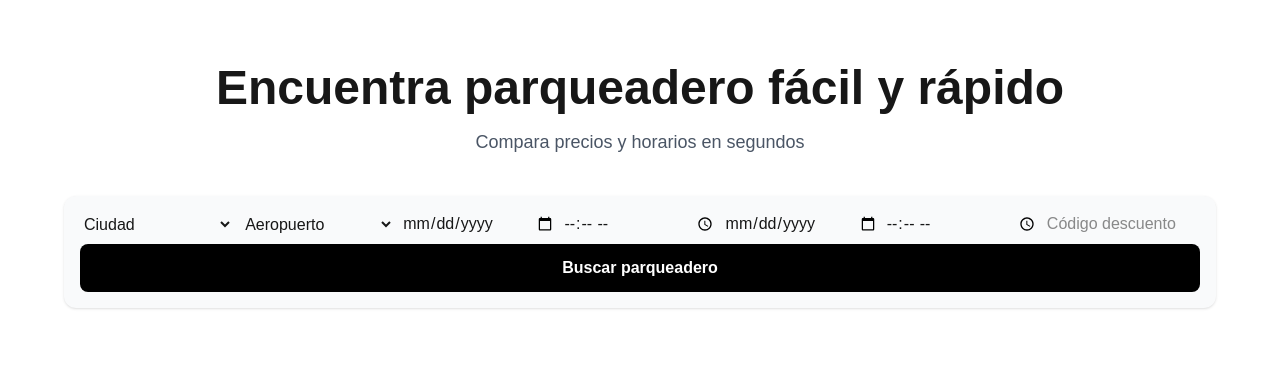
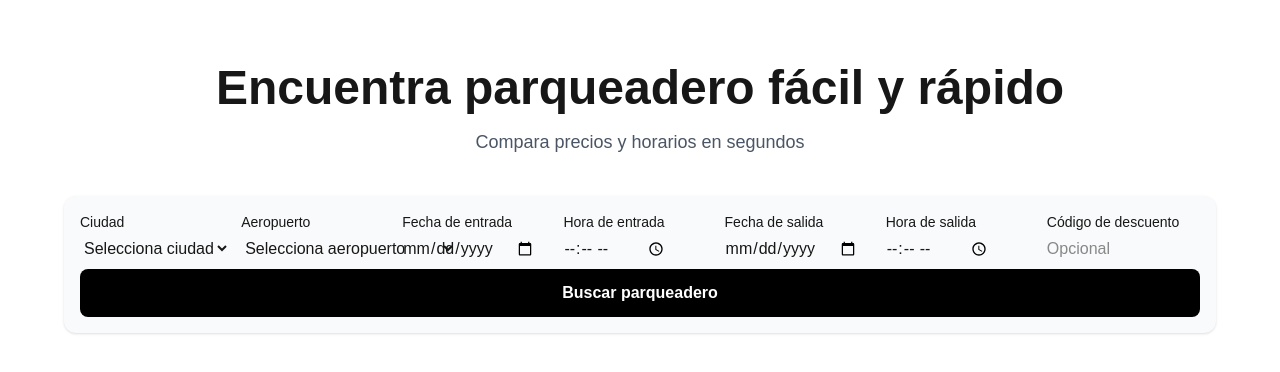
Before and after one commit to agaviria0115-cell/comparaparqueaderos, a Next.js app: page / in a window 1280 px wide. Shown: the top 372 px of the page. Built offline with nearby package versions, Linux system fonts and the light colour scheme.

Commit message:
MVP baseline: home search form and results page

```diff
--- /dev/null
+++ b/app/results/components/ParkingCard.tsx
@@ -0,0 +1,33 @@
+import type { Parking } from "../types";
+
+interface ParkingCardProps {
+  parking: Parking;
+}
+
+export function ParkingCard({ parking }: ParkingCardProps) {
+  return (
+    <article style={{ padding: "12px 0", borderBottom: "1px solid #eee" }}>
+      <h3 style={{ marginBottom: 4 }}>{parking.name}</h3>
+
+      {parking.distanceMeters > 0 && (
+        <p style={{ fontSize: 14, color: "#666", marginBottom: 6 }}>
+          Distance: {parking.distanceMeters} m
+        </p>
+      )}
+
+      <div style={{ marginBottom: 8 }}>
+        <strong style={{ fontSize: 20 }}>
+          ${parking.totalPrice.toLocaleString()}
+        </strong>
+      </div>
+
+      {parking.tags.length > 0 && (
+        <p style={{ fontSize: 14, color: "#444", marginBottom: 8 }}>
+          {parking.tags.join(" • ")}
+        </p>
+      )}
+
+      <button>View details</button>
+    </article>
+  );
+}
--- /dev/null
+++ b/app/results/components/ResultsClient.tsx
@@ -0,0 +1,42 @@
+"use client";
+
+import { useState } from "react";
+import type { Parking } from "../types";
+import { ResultsToolbar } from "./ResultsToolbar";
+import { ResultsList } from "./ResultsList";
+
+interface ResultsClientProps {
+  parkings: Parking[];
+}
+
+export function ResultsClient({ parkings }: ResultsClientProps) {
+  const [sortBy, setSortBy] = useState<
+    "cheapest" | "closest" | "best"
+  >("cheapest");
+
+  const sortedParkings = [...parkings].sort((a, b) => {
+    if (sortBy === "cheapest") {
+      return a.totalPrice - b.totalPrice;
+    }
+
+    if (sortBy === "closest") {
+      return a.distanceMeters - b.distanceMeters;
+    }
+
+    // Best value (placeholder)
+    return a.totalPrice - b.totalPrice;
+  });
+
+  return (
+    <>
+      {sortedParkings.length > 1 && (
+        <ResultsToolbar
+          sortBy={sortBy}
+          onChange={setSortBy}
+        />
+      )}
+
+      <ResultsList parkings={sortedParkings} />
+    </>
+  );
+}
--- /dev/null
+++ b/app/results/components/ResultsHeader.tsx
@@ -0,0 +1,27 @@
+interface ResultsHeaderProps {
+  parkingsCount: number;
+  vehicle?: string;
+  start?: string;
+  end?: string;
+}
+
+export function ResultsHeader({
+  parkingsCount,
+  vehicle,
+  start,
+  end,
+}: ResultsHeaderProps) {
+  return (
+    <section style={{ marginBottom: 16 }}>
+      <h2 style={{ marginBottom: 4 }}>
+        Parking options near you
+      </h2>
+
+      <p style={{ fontSize: 14, color: "#555" }}>
+        {parkingsCount} results
+        {vehicle ? ` • ${vehicle}` : ""}
+        {start && end ? ` • ${start} → ${end}` : ""}
+      </p>
+    </section>
+  );
+}
--- /dev/null
+++ b/app/results/components/ResultsList.tsx
@@ -0,0 +1,25 @@
+import type { Parking } from "../types";
+import { ParkingCard } from "./ParkingCard";
+
+interface ResultsListProps {
+  parkings: Parking[];
+}
+
+export function ResultsList({ parkings }: ResultsListProps) {
+  if (parkings.length === 0) {
+    return (
+      <section>
+        <p>No parking options found.</p>
+        <p>Try adjusting your date, time, or location.</p>
+      </section>
+    );
+  }
+
+  return (
+    <section>
+      {parkings.map((parking) => (
+        <ParkingCard key={parking.id} parking={parking} />
+      ))}
+    </section>
+  );
+}
--- /dev/null
+++ b/app/results/components/ResultsToolbar.tsx
@@ -0,0 +1,22 @@
+interface ResultsToolbarProps {
+  sortBy: string;
+  onChange: (value: "cheapest" | "closest" | "best") => void;
+}
+
+export function ResultsToolbar({ sortBy, onChange }: ResultsToolbarProps) {
+  return (
+    <section style={{ marginBottom: 12 }}>
+      <label style={{ fontSize: 14, color: "#444" }}>
+        Ordenar por{" "}
+        <select
+          value={sortBy}
+          onChange={(e) => onChange(e.target.value as any)}
+        >
+          <option value="cheapest">Menor Precio</option>
+          <option value="closest">Más cercano</option>
+          <option value="best">Mejor opción</option>
+        </select>
+      </label>
+    </section>
+  );
+}
--- /dev/null
+++ b/app/results/page.tsx
@@ -0,0 +1,105 @@
+import { ResultsHeader } from "./components/ResultsHeader";
+import { ResultsClient } from "./components/ResultsClient";
+import type { Parking } from "./types";
+import { supabase } from "../lib/supabase";
+
+interface SearchParams {
+  lat?: string;
+  lng?: string;
+  start?: string;
+  end?: string;
+  vehicle?: string;
+}
+
+/**
+ * Compute hours between two ISO date strings
+ */
+function hoursBetween(start?: string, end?: string): number {
+  if (!start || !end) return 0;
+
+  const startDate = new Date(start);
+  const endDate = new Date(end);
+
+  const diffMs = endDate.getTime() - startDate.getTime();
+  if (diffMs <= 0) return 0;
+
+  return diffMs / (1000 * 60 * 60);
+}
+
+export default async function ResultsPage({
+  searchParams,
+}: {
+  searchParams: Promise<SearchParams>;
+}) {
+  /* ----------------------------
+     Read URL params
+  ----------------------------- */
+  const params = await searchParams;
+
+  const vehicle = params.vehicle;
+  const start = params.start;
+  const end = params.end;
+
+  /* ----------------------------
+     Compute duration (days billed)
+  ----------------------------- */
+  const durationHours = hoursBetween(start, end);
+  const durationDays =
+    durationHours > 0 ? Math.ceil(durationHours / 24) : 0;
+
+  /* ----------------------------
+     Fetch parkings from Supabase
+  ----------------------------- */
+  const { data, error } = await supabase
+    .from("parkings")
+    .select(`
+      id,
+      name,
+      price_per_day,
+      is_covered,
+      has_shuttle
+    `)
+    .eq("is_active", true);
+
+  if (error) {
+    console.error("Supabase error:", error.message);
+  }
+
+  /* ----------------------------
+     Map DB rows → Parking[]
+  ----------------------------- */
+  const parkings: Parking[] =
+    data?.map((row) => {
+      const pricePerDay = row.price_per_day ?? 0;
+      const totalPrice =
+        durationDays > 0 ? durationDays * pricePerDay : 0;
+
+      return {
+        id: row.id,
+        name: row.name,
+        distanceMeters: 0, // placeholder (distance comes later)
+        totalPrice,
+        tags: [
+          row.is_covered ? "Covered" : null,
+          row.has_shuttle ? "Shuttle" : null,
+        ].filter(Boolean) as string[],
+      };
+    }) ?? [];
+
+  /* ----------------------------
+     Render
+  ----------------------------- */
+  return (
+    <main>
+      <ResultsHeader
+        parkingsCount={parkings.length}
+        vehicle={vehicle}
+        start={start}
+        end={end}
+      />
+
+      {/* Client-side sorting + list */}
+      <ResultsClient parkings={parkings} />
+    </main>
+  );
+}
--- /dev/null
+++ b/app/results/types.ts
@@ -0,0 +1,7 @@
+export interface Parking {
+  id: string;
+  name: string;
+  distanceMeters: number;
+  totalPrice: number;
+  tags: string[];
+}
--- a/components/SearchForm.tsx
+++ b/components/SearchForm.tsx
@@ -29,6 +29,13 @@ export default function SearchForm() {
     window.location.href = `/search?${query}`;
   }
 
+  const labelStyle = {
+  fontSize: "14px",
+  fontWeight: 500,
+  marginBottom: "4px",
+  display: "block",
+  };
+
   return (
     <section className="px-6 pb-20">
       <div
@@ -40,69 +47,59 @@ export default function SearchForm() {
         "
       >
         {/* Ciudad (required) */}
-        <select
-          name="ciudad"
-          required
-          onChange={handleChange}
-          className="input"
-        >
-          <option value="">Ciudad</option>
+        <div>
+        <label style={labelStyle}>Ciudad</label>
+        <select name="ciudad" onChange={handleChange}>
+            <option value="">Selecciona ciudad</option>
             <option value="medellin">Medellín</option>
             <option value="bogota">Bogotá</option>
         </select>
+        </div>
 
         {/* Aeropuerto (required SELECT) */}
-        <select
-          name="aeropuerto"
-          required
-          onChange={handleChange}
-          className="input"
-        >
-          <option value="">Aeropuerto</option>
+        <div>
+        <label style={labelStyle}>Aeropuerto</label>
+        <select name="aeropuerto" onChange={handleChange}>
+            <option value="">Selecciona aeropuerto</option>
             <option value="MDE">José María Córdova (MDE)</option>
             <option value="BOG">El Dorado (BOG)</option>
         </select>
+        </div>
 
         {/* Fecha Entrada */}
-        <input
-          type="date"
-          name="fechaEntrada"
-          onChange={handleChange}
-          className="input"
-        />
+        <div>
+        <label style={labelStyle}>Fecha de entrada</label>
+        <input type="date" name="fechaEntrada" onChange={handleChange} />
+        </div>
 
         {/* Hora Entrada */}
-        <input
-          type="time"
-          name="horaEntrada"
-          onChange={handleChange}
-          className="input"
-        />
+        <div>
+        <label style={labelStyle}>Hora de entrada</label>
+        <input type="time" name="horaEntrada" onChange={handleChange} />
+        </div>
 
         {/* Fecha Salida */}
-        <input
-          type="date"
-          name="fechaSalida"
-          onChange={handleChange}
-          className="input"
-        />
+        <div>
+        <label style={labelStyle}>Fecha de salida</label>
+        <input type="date" name="fechaSalida" onChange={handleChange} />
+        </div>
 
         {/* Hora Salida */}
-        <input
-          type="time"
-          name="horaSalida"
-          onChange={handleChange}
-          className="input"
-        />
+        <div>
+        <label style={labelStyle}>Hora de salida</label>
+        <input type="time" name="horaSalida" onChange={handleChange} />
+        </div>
 
         {/* Código Descuento */}
+        <div>
+        <label style={labelStyle}>Código de descuento</label>
         <input
             type="text"
             name="codigo"
-          placeholder="Código descuento"
+            placeholder="Opcional"
             onChange={handleChange}
-          className="input"
         />
+        </div>
 
         {/* Submit */}
         <button
```
Lines whose indentation alone changed are shown as unchanged.
